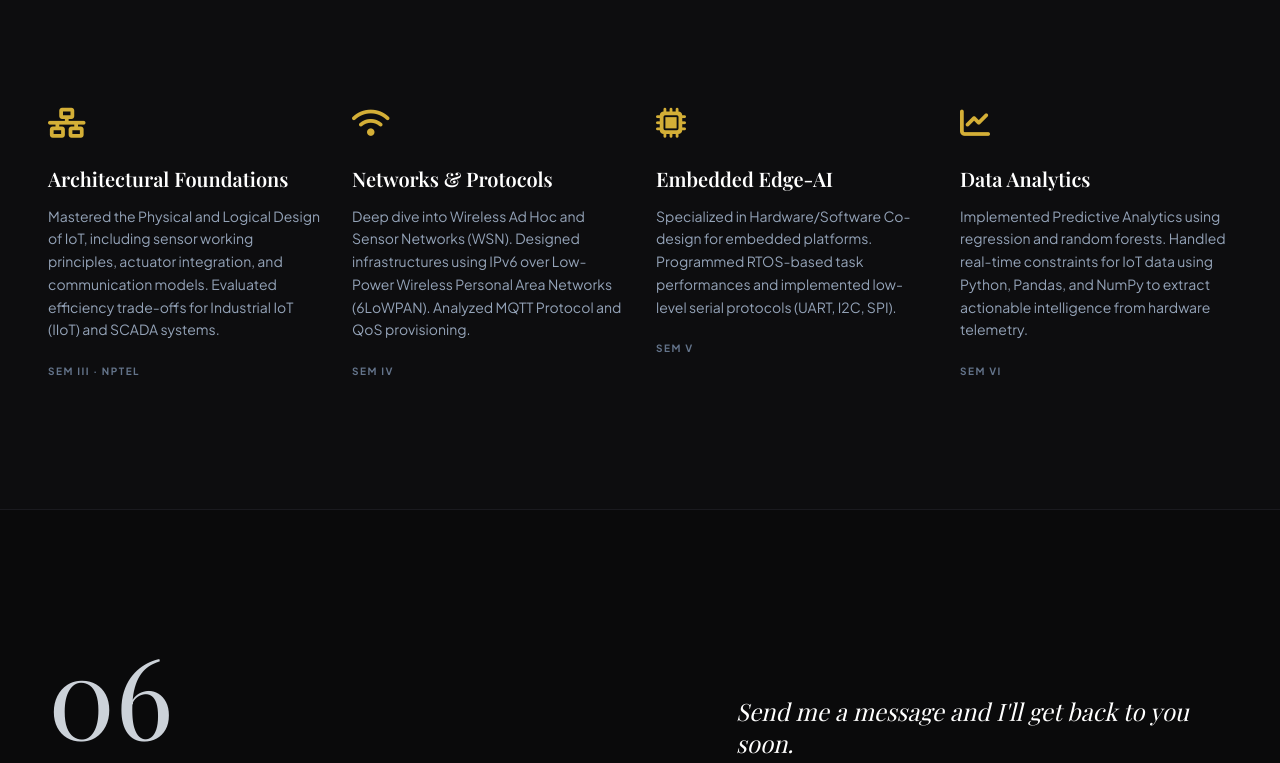
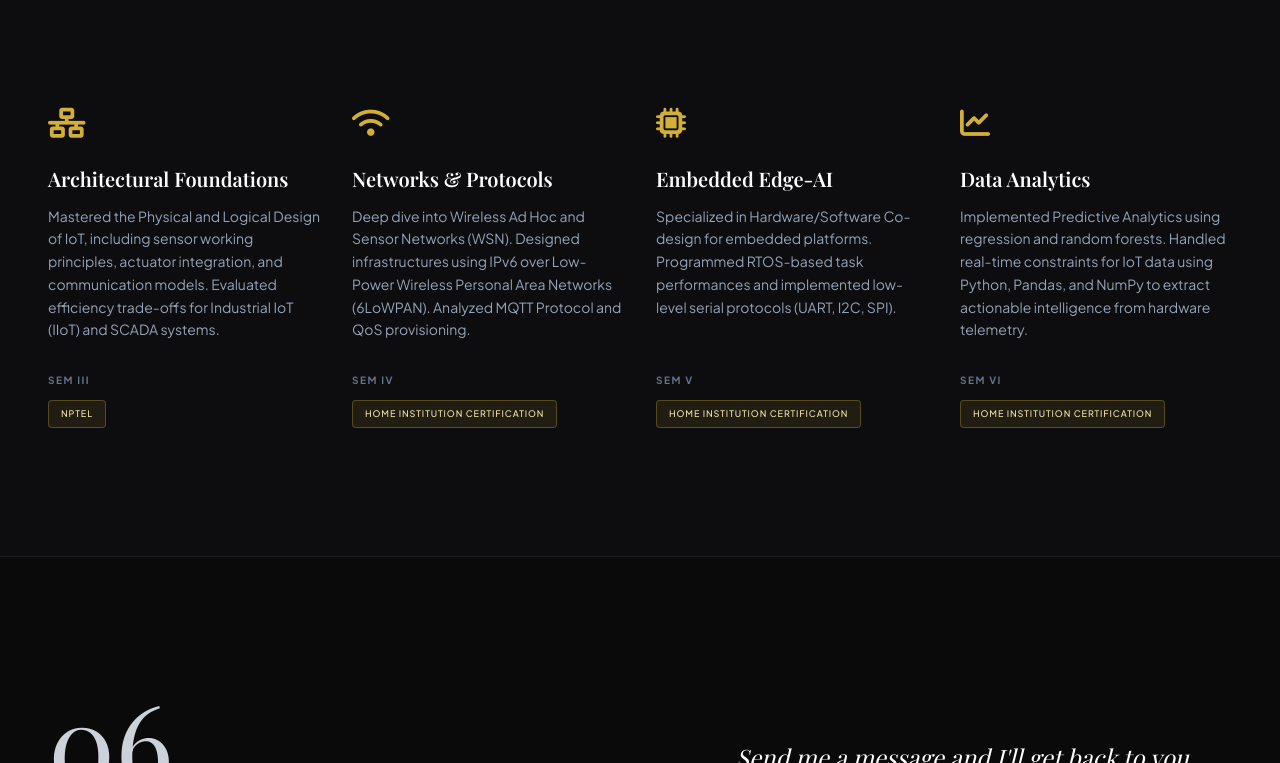
Before and after one commit to Utkarshshah10/digital-portfolio, a plain HTML site: page index.html in a window 1280 px wide. Shown: the part 4997-5760 px from the top of the page. Drawn offline with nearby package versions, Linux system fonts and the light colour scheme; a web font is replaced by a local one.

Commit message:
Update index.html

```diff
--- a/index.html
+++ b/index.html
@@ -344,40 +344,52 @@
 
             <div class="grid grid-cols-1 md:grid-cols-2 lg:grid-cols-4 gap-12 lg:gap-8">
 
-                <div>
+                <div class="flex flex-col">
                     <i class="fa-solid fa-network-wired text-3xl text-[#d4af37] mb-6"></i>
                     <h3 class="text-xl text-white font-semibold mb-3 serif-text">Architectural Foundations</h3>
-                    <p class="text-slate-400 text-sm leading-relaxed mb-4">
+                    <p class="text-slate-400 text-sm leading-relaxed mb-8 flex-grow">
                         Mastered the Physical and Logical Design of IoT, including sensor working principles, actuator integration, and communication models. Evaluated efficiency trade-offs for Industrial IoT (IIoT) and SCADA systems.
                     </p>
-                    <span class="text-[10px] text-slate-500 font-bold tracking-[0.15em] uppercase">Sem III &middot; NPTEL</span>
+                    <div class="flex flex-col items-start gap-3 mt-auto">
+                        <span class="text-[10px] text-slate-500 font-bold tracking-[0.15em] uppercase">Sem III</span>
+                        <span class="px-3 py-1.5 rounded border border-[#d4af37]/30 bg-[#d4af37]/10 text-[#f3e5ab] text-[9px] font-medium tracking-widest uppercase">NPTEL</span>
+                    </div>
                 </div>
 
-                <div>
+                <div class="flex flex-col">
                     <i class="fa-solid fa-wifi text-3xl text-[#d4af37] mb-6"></i>
                     <h3 class="text-xl text-white font-semibold mb-3 serif-text">Networks & Protocols</h3>
-                    <p class="text-slate-400 text-sm leading-relaxed mb-4">
+                    <p class="text-slate-400 text-sm leading-relaxed mb-8 flex-grow">
                         Deep dive into Wireless Ad Hoc and Sensor Networks (WSN). Designed infrastructures using IPv6 over Low-Power Wireless Personal Area Networks (6LoWPAN). Analyzed MQTT Protocol and QoS provisioning.
                     </p>
-                    <span class="text-[10px] text-slate-500 font-bold tracking-[0.15em] uppercase">Sem IV</span>
+                    <div class="flex flex-col items-start gap-3 mt-auto">
+                        <span class="text-[10px] text-slate-500 font-bold tracking-[0.15em] uppercase">Sem IV</span>
+                        <span class="px-3 py-1.5 rounded border border-[#d4af37]/30 bg-[#d4af37]/10 text-[#f3e5ab] text-[9px] font-medium tracking-widest uppercase">Home Institution Certification</span>
+                    </div>
                 </div>
 
-                <div>
+                <div class="flex flex-col">
                     <i class="fa-solid fa-microchip text-3xl text-[#d4af37] mb-6"></i>
                     <h3 class="text-xl text-white font-semibold mb-3 serif-text">Embedded Edge-AI</h3>
-                    <p class="text-slate-400 text-sm leading-relaxed mb-4">
+                    <p class="text-slate-400 text-sm leading-relaxed mb-8 flex-grow">
                         Specialized in Hardware/Software Co-design for embedded platforms. Programmed RTOS-based task performances and implemented low-level serial protocols (UART, I2C, SPI).
                     </p>
-                    <span class="text-[10px] text-slate-500 font-bold tracking-[0.15em] uppercase">Sem V</span>
+                    <div class="flex flex-col items-start gap-3 mt-auto">
+                        <span class="text-[10px] text-slate-500 font-bold tracking-[0.15em] uppercase">Sem V</span>
+                        <span class="px-3 py-1.5 rounded border border-[#d4af37]/30 bg-[#d4af37]/10 text-[#f3e5ab] text-[9px] font-medium tracking-widest uppercase">Home Institution Certification</span>
+                    </div>
                 </div>
 
-                <div>
+                <div class="flex flex-col">
                     <i class="fa-solid fa-chart-line text-3xl text-[#d4af37] mb-6"></i>
                     <h3 class="text-xl text-white font-semibold mb-3 serif-text">Data Analytics</h3>
-                    <p class="text-slate-400 text-sm leading-relaxed mb-4">
+                    <p class="text-slate-400 text-sm leading-relaxed mb-8 flex-grow">
                         Implemented Predictive Analytics using regression and random forests. Handled real-time constraints for IoT data using Python, Pandas, and NumPy to extract actionable intelligence from hardware telemetry.
                     </p>
-                    <span class="text-[10px] text-slate-500 font-bold tracking-[0.15em] uppercase">Sem VI</span>
+                    <div class="flex flex-col items-start gap-3 mt-auto">
+                        <span class="text-[10px] text-slate-500 font-bold tracking-[0.15em] uppercase">Sem VI</span>
+                        <span class="px-3 py-1.5 rounded border border-[#d4af37]/30 bg-[#d4af37]/10 text-[#f3e5ab] text-[9px] font-medium tracking-widest uppercase">Home Institution Certification</span>
+                    </div>
                 </div>
 
             </div>
```
